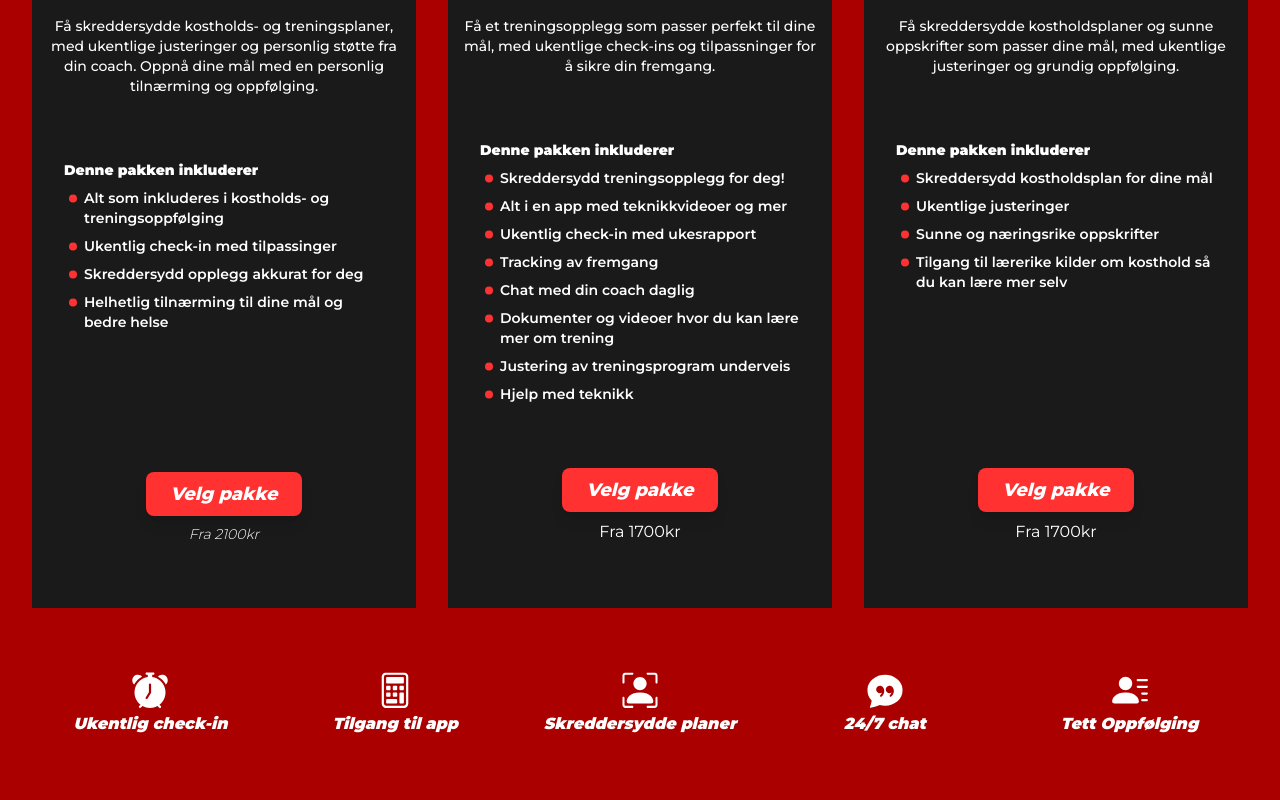
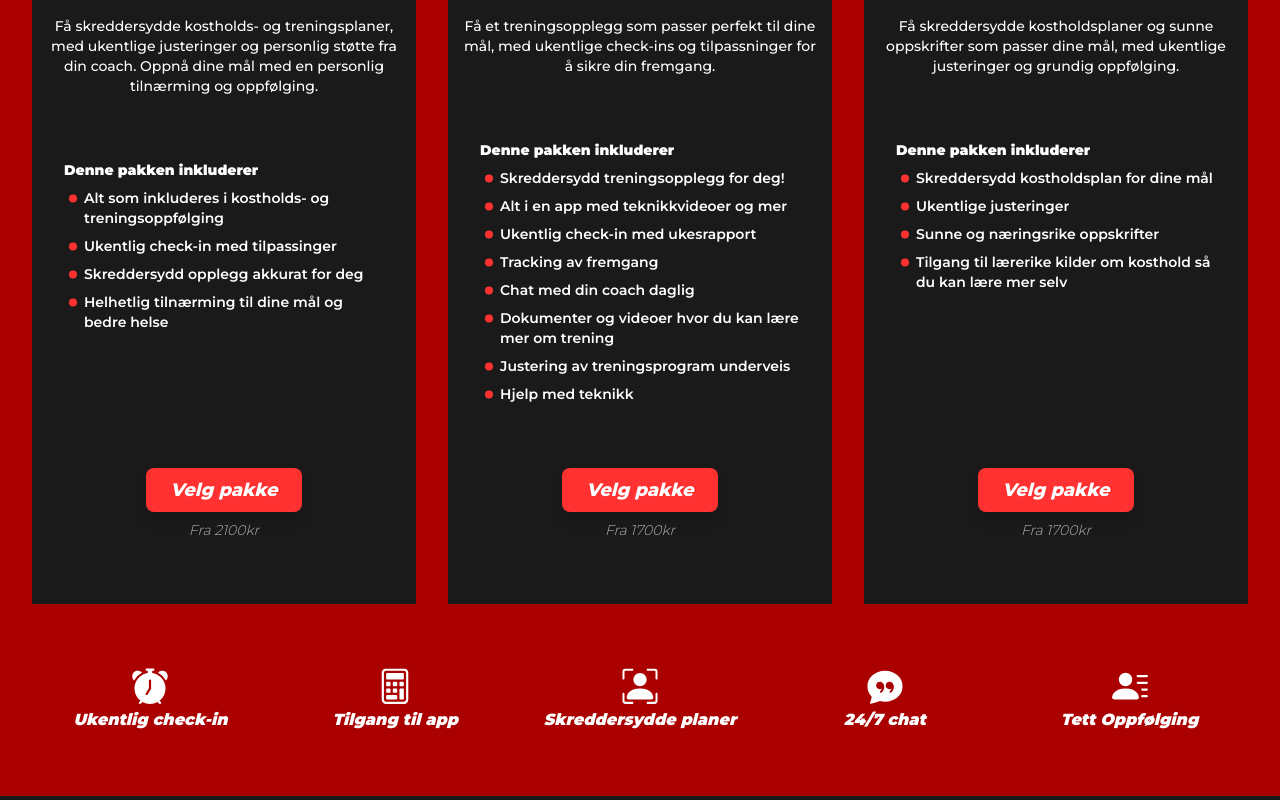
Before and after one commit to ekaspersen/maksimalcoaching, a Next.js app: page / in a window 1280 px wide. Shown: the part 1853-2653 px from the top of the page. Built offline with nearby package versions, Linux system fonts and the light colour scheme.

Commit message:
small fix

```diff
--- a/app/components/TjenesterCta.jsx
+++ b/app/components/TjenesterCta.jsx
@@ -50,7 +50,7 @@ export default function TjenesterCta() {
                     </div>
                     <div className="mt-auto flex flex-col items-center gap-2">
                         <ButtonPrimary>Velg pakke</ButtonPrimary>
-                        <span className="text-sm font-light italic">
+                        <span className="text-sm font-light italic text-clr_gray">
                             Fra 2100kr
                         </span>
                     </div>
@@ -93,7 +93,9 @@ export default function TjenesterCta() {
                     </div>
                     <div className="mt-auto flex flex-col items-center gap-2">
                         <ButtonPrimary>Velg pakke</ButtonPrimary>
-                        <span>Fra 1700kr</span>
+                        <span className="text-sm font-light italic text-clr_gray">
+                            Fra 1700kr
+                        </span>
                     </div>
                 </div>
                 <div className="flex flex-col items-center px-4 py-16 gap-16 bg-clr_black xl:flex-1">
@@ -130,7 +132,9 @@ export default function TjenesterCta() {
                     </div>
                     <div className="mt-auto flex flex-col items-center gap-2">
                         <ButtonPrimary>Velg pakke</ButtonPrimary>
-                        <span>Fra 1700kr</span>
+                        <span className="text-sm font-light italic text-clr_gray">
+                            Fra 1700kr
+                        </span>
                     </div>
                 </div>
             </div>
--- a/package.json
+++ b/package.json
@@ -3,7 +3,7 @@
     "version": "0.1.0",
     "private": true,
     "scripts": {
-        "dev": "next dev -p 8000",
+        "dev": "next dev",
         "build": "next build",
         "start": "next start",
         "lint": "next lint"
```
